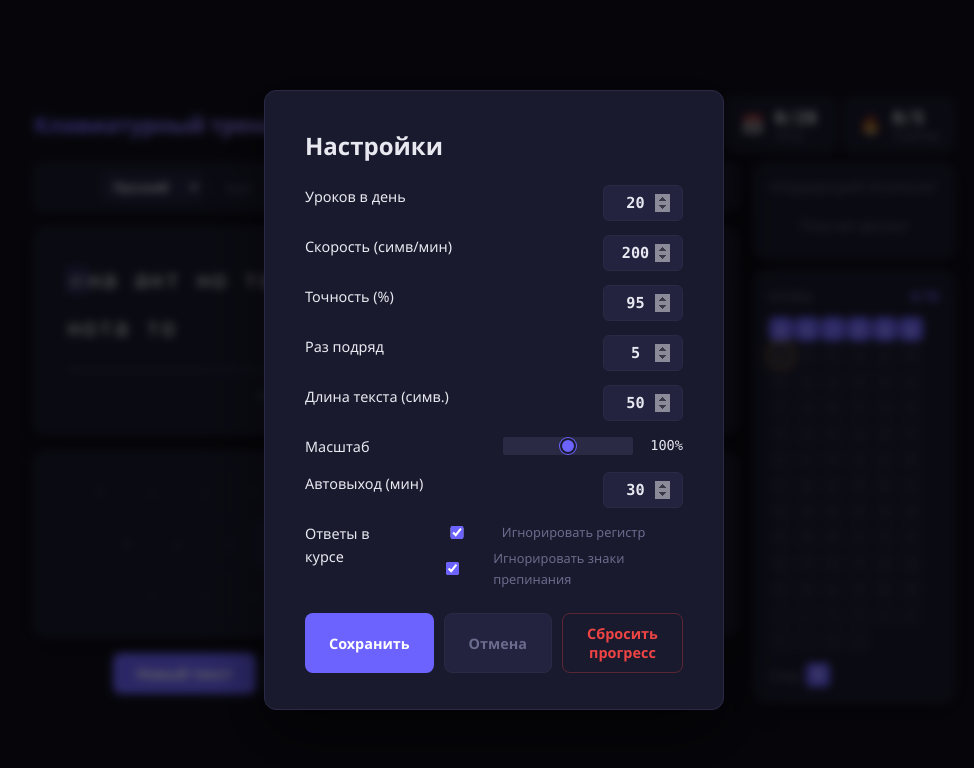
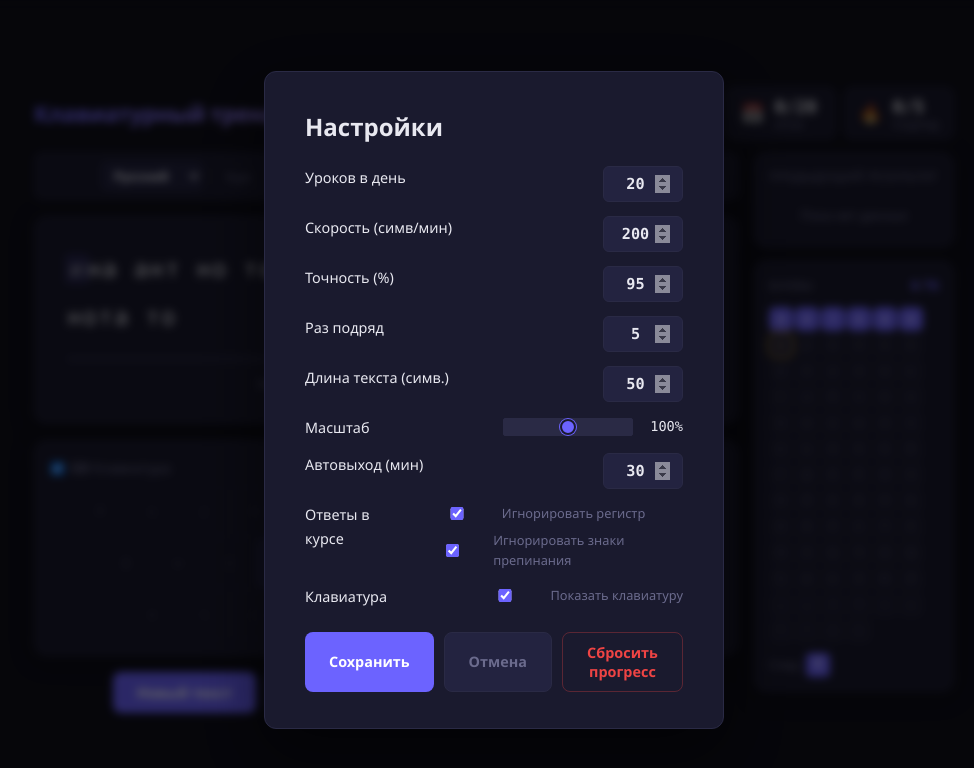
Before and after one commit to OlegYdin/typing-trainer, a plain HTML site: page index.html in a window 1280 px wide. Both pictures are taken after a click on the button "⚙ Настройки". Shown: the whole page, without its empty margins (146-1120 px from the left). Drawn offline with Linux system fonts and the light colour scheme.

Commit message:
feat: чекбокс показать/скрыть клавиатуру (в настройках и быстрый переключатель)

```diff
--- a/app.js
+++ b/app.js
@@ -629,6 +629,7 @@
       textLength: 50,
       uiScale: 100,
       sessionTimeout: 30,
+      showKeyboard: true,
       courseIgnoreCase: true,
       courseIgnorePunct: true,
     };
@@ -700,6 +701,8 @@
   const textLengthInput = document.getElementById('textLengthInput');
   const scaleInput = document.getElementById('scaleInput');
   const scaleLabel = document.getElementById('scaleLabel');
+  const keyboardToggle = document.getElementById('keyboardToggle');
+  const showKeyboardChk = document.getElementById('showKeyboardChk');
   const authOverlay = document.getElementById('authOverlay');
   const authNameInput = document.getElementById('authNameInput');
   const authPhraseInput = document.getElementById('authPhraseInput');
@@ -1831,6 +1834,7 @@
     sessionTimeoutInput.value = state.sessionTimeout || 30;
     courseIgnoreCaseChk.checked = state.courseIgnoreCase !== false;
     courseIgnorePunctChk.checked = state.courseIgnorePunct !== false;
+    showKeyboardChk.checked = state.showKeyboard !== false;
     settingsOverlay.classList.remove('hidden');
   }
 
@@ -1844,6 +1848,7 @@
     state.sessionTimeout = Math.max(1, parseInt(sessionTimeoutInput.value) || 30);
     state.courseIgnoreCase = courseIgnoreCaseChk.checked;
     state.courseIgnorePunct = courseIgnorePunctChk.checked;
+    state.showKeyboard = showKeyboardChk.checked;
     applyScale(state.uiScale);
     saveState();
     updateStats();
@@ -2012,6 +2017,22 @@
     scaleInput.addEventListener('input', function () {
       scaleLabel.textContent = scaleInput.value + '%';
     });
+    (function setupKeyboardToggle() {
+      const kbSection = keyboard.closest('.keyboard-section') || keyboard.parentElement;
+      function applyKeyboardVisibility(show) {
+        state.showKeyboard = show;
+        kbSection.classList.toggle('hidden', !show);
+        keyboardToggle.checked = show;
+        showKeyboardChk.checked = show;
+      }
+      keyboardToggle.addEventListener('change', function () {
+        applyKeyboardVisibility(keyboardToggle.checked);
+      });
+      showKeyboardChk.addEventListener('change', function () {
+        applyKeyboardVisibility(showKeyboardChk.checked);
+      });
+      applyKeyboardVisibility(state.showKeyboard !== false);
+    })();
     applyScale(state.uiScale || 100);
     if (authCurrentUser && authUsers[authCurrentUser]) {
       switchUserBtn.textContent = '👤 ' + authCurrentUser;
--- a/index.html
+++ b/index.html
@@ -100,6 +100,10 @@
           </section>
 
           <section class="keyboard-section">
+            <label class="keyboard-toggle">
+              <input type="checkbox" id="keyboardToggle">
+              <span>⌨ Клавиатура</span>
+            </label>
             <div class="keyboard" id="keyboard"></div>
           </section>
 
@@ -197,6 +201,13 @@
               </label>
             </div>
           </div>
+          <div class="setting-row">
+            <span>Клавиатура</span>
+            <label class="course-option-toggle">
+              <input type="checkbox" id="showKeyboardChk" checked>
+              <span>Показать клавиатуру</span>
+            </label>
+          </div>
         </div>
         <div class="settings-actions">
           <button class="btn btn-primary" id="saveSettingsBtn">Сохранить</button>
--- a/style.css
+++ b/style.css
@@ -427,6 +427,27 @@ header h1 {
   padding: 16px;
   margin-bottom: 16px;
   box-shadow: var(--shadow);
+}
+
+.keyboard-toggle {
+  display: flex;
+  align-items: center;
+  gap: 6px;
+  font-size: 0.85rem;
+  color: var(--text-dim);
+  cursor: pointer;
+  margin-bottom: 8px;
+  user-select: none;
+}
+
+.keyboard-section.hidden .keyboard {
+  display: none;
+}
+.keyboard-section.hidden {
+  padding: 8px 16px;
+}
+.keyboard-section.hidden .keyboard-toggle {
+  margin-bottom: 0;
 }
 
 .keyboard {
```
